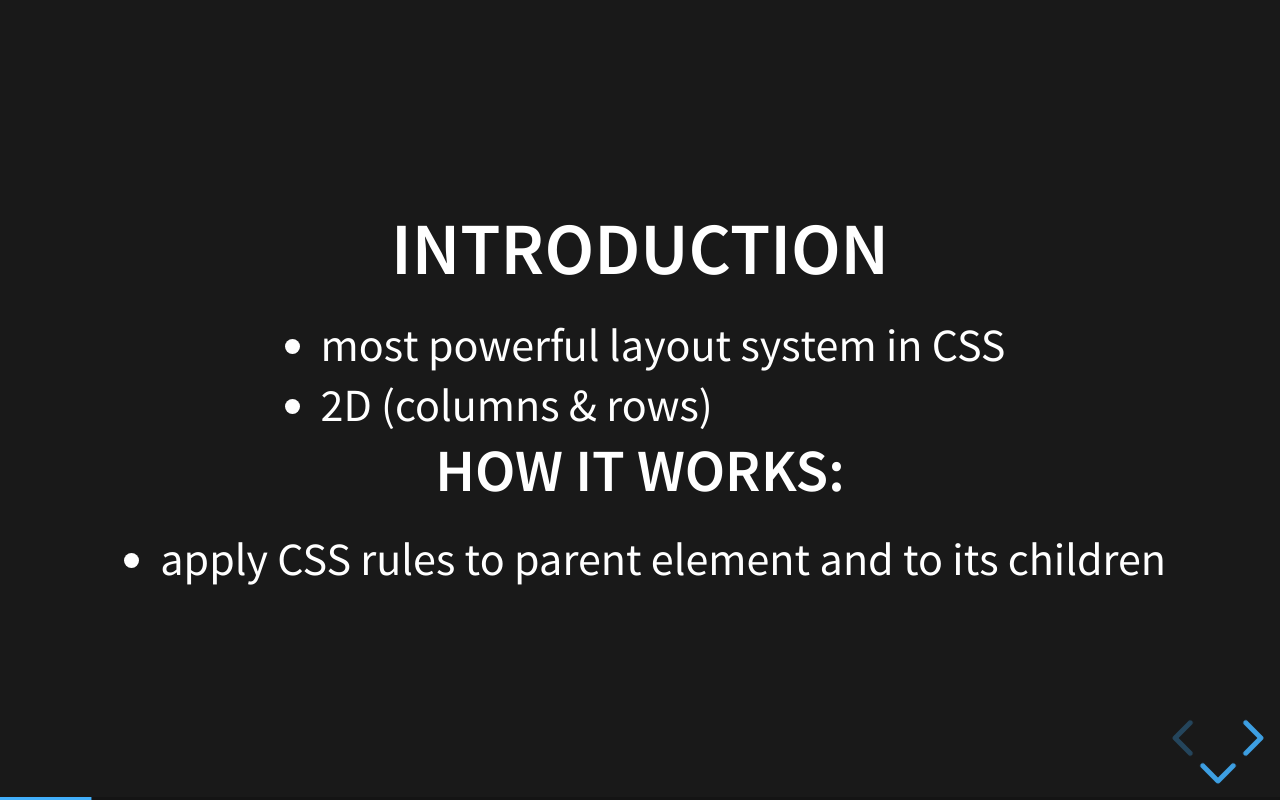
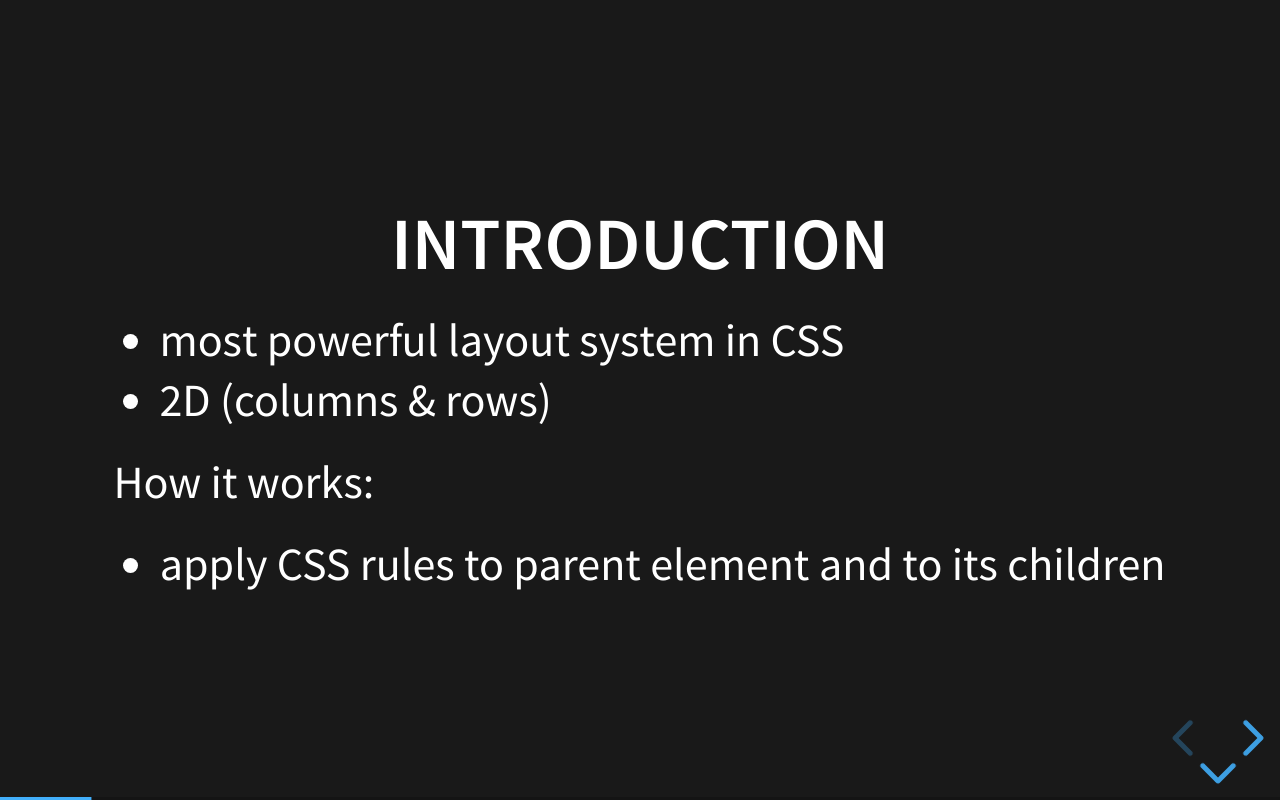
Before and after one commit to VladimirRiz/presentation, a website: page index.html in a window 1280 px wide. Both pictures are taken after a click on the button "next slide". Drawn offline with Linux system fonts and the light colour scheme.

Commit message:
fix: text

```diff
--- a/css/layout.scss
+++ b/css/layout.scss
@@ -8,6 +8,10 @@
 	max-width: none;
 	max-height: none;
 }
+
+// .number{
+// 	list-style-type: disc;
+// }
 
 .reveal pre.stretch code,
 .reveal pre.r-stretch code {
--- a/css/reveal.scss
+++ b/css/reveal.scss
@@ -634,6 +634,9 @@ $controlsArrowAngleActive: 36deg;
 	text-align: center;
 	perspective: 600px;
 	perspective-origin: 50% 40%;
+	p{
+		text-align: left;
+	}
 }
 
 .reveal .slides>section {
--- a/css/theme/template/theme.scss
+++ b/css/theme/template/theme.scss
@@ -108,7 +108,7 @@
 .reveal ol,
 .reveal dl,
 .reveal ul {
-	display: inline-block;
+	display: block;
 
 	text-align: left;
 	margin: 0 0 0 1em;
--- a/index.html
+++ b/index.html
@@ -29,7 +29,7 @@
 						<li> 2D (columns & rows)</li>
 					</ul>
 
-					<h3>How it works:</h3>
+					<p>How it works:</p>
 					<ul>
 						<li> apply CSS rules to parent element and to its children</li>
 					</ul>
```
Also changed, not shown: dist/reveal.css, dist/theme/beige.css, dist/theme/black.css, dist/theme/blood.css, dist/theme/league.css, dist/theme/moon.css, dist/theme/night.css, dist/theme/serif.css, dist/theme/simple.css, dist/theme/sky.css, dist/theme/solarized.css, dist/theme/white.css.
